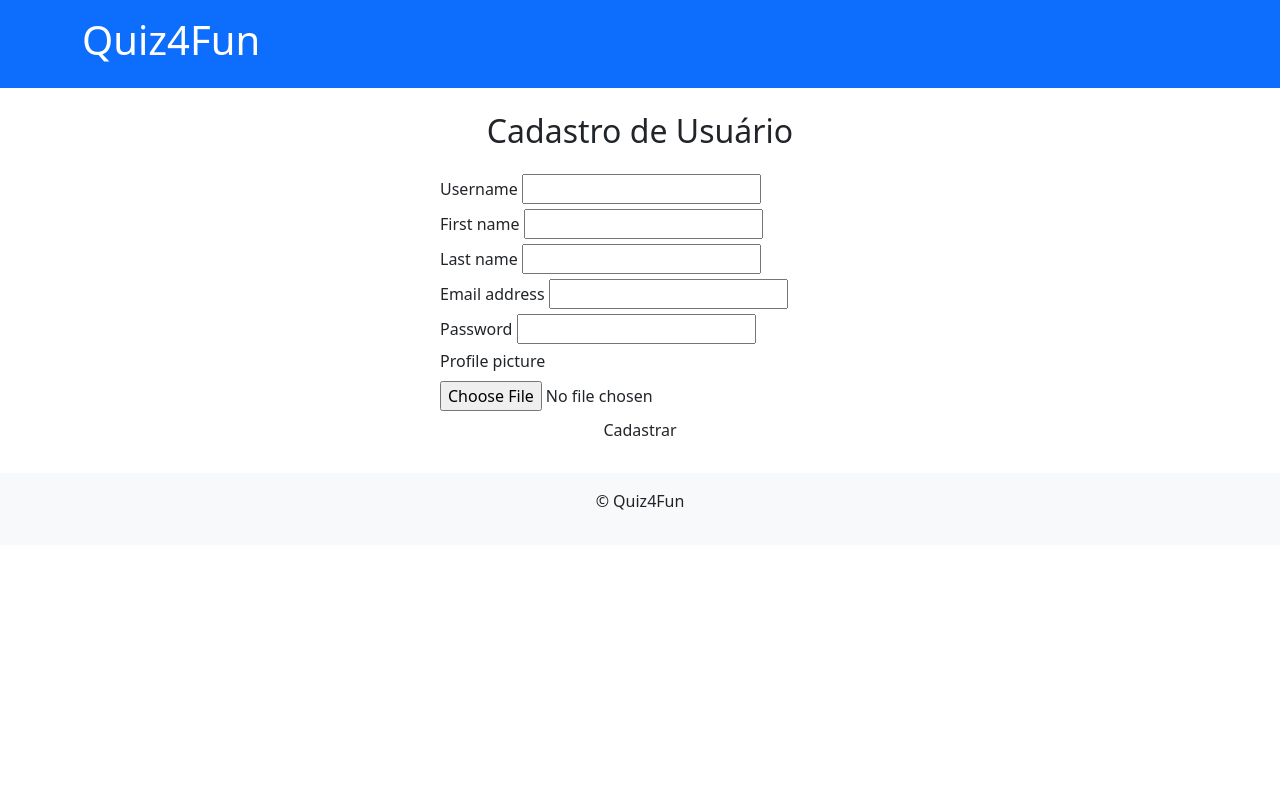
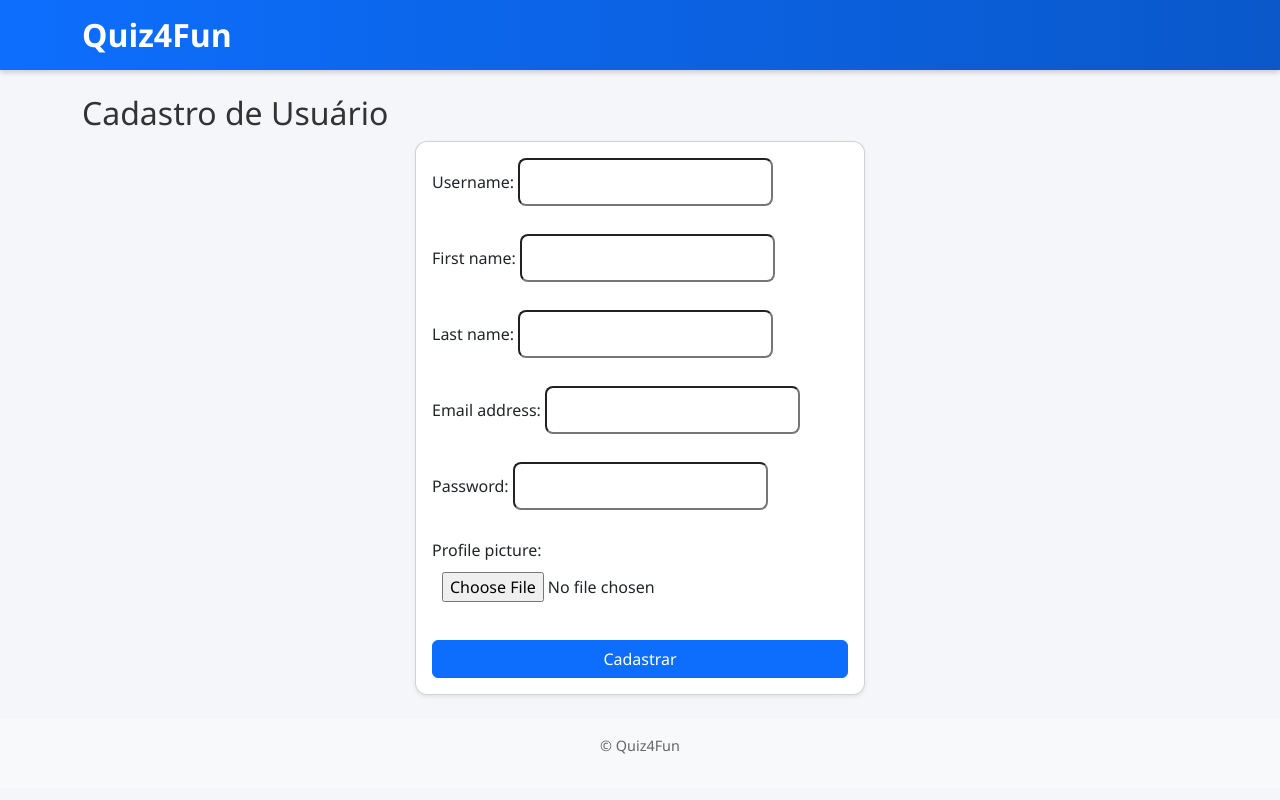
Before and after one commit to ViniMRV/Quiz4Fun, a Django app: page /users/register/ in a window 1280 px wide. Run offline with Django 5.2, Linux system fonts and the light colour scheme.

Commit message:
adding some frontend for user and quizzes to test

```diff
--- /dev/null
+++ b/Frontend/static/css/base.css
@@ -0,0 +1,31 @@
+/* Base global styles */
+body {
+    font-family: 'Segoe UI', Tahoma, Geneva, Verdana, sans-serif;
+    background: #f4f6f9;
+    margin: 0;
+    padding: 0;
+    color: #333;
+}
+
+/* Header */
+header {
+    background: linear-gradient(90deg, #0d6efd, #0a58ca);
+    box-shadow: 0 2px 6px rgba(0, 0, 0, 0.2);
+}
+header h1 {
+    margin: 0;
+    font-size: 2rem;
+    font-weight: bold;
+}
+
+/* Footer */
+footer {
+    font-size: 0.9rem;
+    color: #666;
+}
+
+/* Utility */
+.card {
+    border-radius: 12px;
+    box-shadow: 0 4px 12px rgba(0,0,0,0.05);
+}
--- /dev/null
+++ b/Frontend/static/css/users.css
@@ -0,0 +1,24 @@
+/* Forms */
+form {
+    max-width: 450px;
+    margin: 0 auto;
+}
+
+form input, form select {
+    border-radius: 8px;
+    padding: 10px;
+    margin-bottom: 12px;
+}
+
+form button {
+    background-color: #0d6efd;
+    border: none;
+    border-radius: 8px;
+    padding: 10px;
+    font-weight: bold;
+    transition: 0.3s;
+}
+
+form button:hover {
+    background-color: #0b5ed7;
+}
--- a/Frontend/templates/base.html
+++ b/Frontend/templates/base.html
@@ -1,4 +1,4 @@
-
+{% load static %}
 <!DOCTYPE html>
 <html lang="en">
 <head>
@@ -6,7 +6,7 @@
 	<meta name="viewport" content="width=device-width, initial-scale=1.0">
 	<title>{% block title %}Quiz4Fun{% endblock %}</title>
 	<link href="https://cdn.jsdelivr.net/npm/bootstrap@5.3.2/dist/css/bootstrap.min.css" rel="stylesheet">
-	<link rel="stylesheet" href="/static/style.css">
+	<link rel="stylesheet" href="{% static 'css/base.css' %}">
 	{% block head %}{% endblock %}
 </head>
 <body>
--- a/Frontend/templates/users/register.html
+++ b/Frontend/templates/users/register.html
@@ -1,23 +1,22 @@
-{% extends 'base.html' %}
-{% block title %}Cadastro de Usuário{% endblock %}
+{% extends "base.html" %}
+{% load static %}
+{% block title %}Cadastro - Quiz4Fun{% endblock %}
+
+{% block head %}
+<link rel="stylesheet" href="{% static 'css/users.css' %}">
+{% endblock %}
+
 {% block content %}
-<div class="main-card mx-auto" style="max-width: 400px;">
-    <h2 class="mb-4 text-center">Cadastro de Usuário</h2>
+<div class="register-container">
+    <h2>Cadastro de Usuário</h2>
     {% if activation_sent %}
-        <div class="alert alert-success text-center">Um e-mail de ativação foi enviado para você. Verifique sua caixa de entrada!</div>
+        <p class="alert alert-info">Um e-mail de ativação foi enviado para você. Verifique sua caixa de entrada!</p>
     {% endif %}
-    <form method="post" enctype="multipart/form-data">
+
+    <form method="post" enctype="multipart/form-data" class="card p-3 shadow-sm" novalidate>
         {% csrf_token %}
-        {% for field in form %}
-            <div class="form-group">
-                <label class="form-label" for="{{ field.id_for_label }}">{{ field.label }}</label>
-                {{ field }}
-                {% if field.errors %}
-                    <div class="text-danger small">{{ field.errors }}</div>
-                {% endif %}
-            </div>
-        {% endfor %}
-        <button type="submit" class="btn btn-login w-100">Cadastrar</button>
+        {{ form.as_p }}
+        <button type="submit" class="btn btn-primary">Cadastrar</button>
     </form>
 </div>
 {% endblock %}
```
Also changed, not shown: Backend/Quiz4FunProject/Quiz4FunProject/settings.py (+6 -12 lines), Frontend/static/css/quizzes.css (added, +74 -0 lines), Frontend/templates/quizzes/quiz_setup.html (+38 -31 lines).
